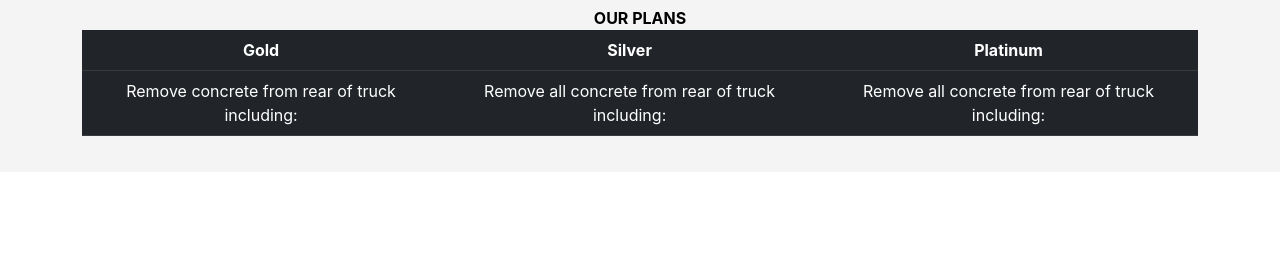
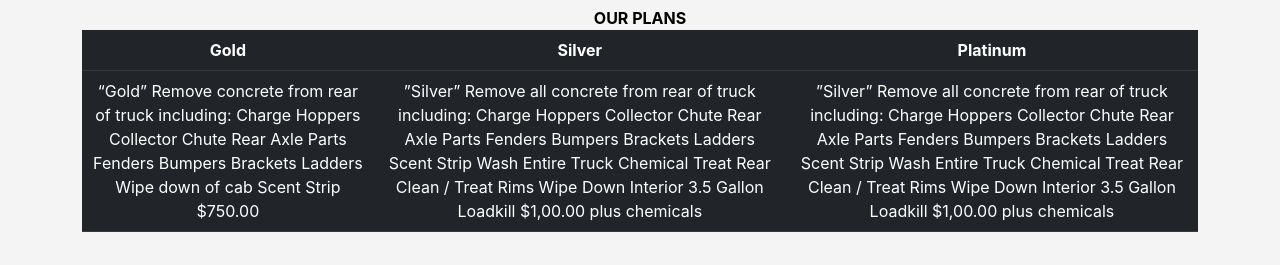
Before and after one commit to Emarroquin1/ReactSalazarService, a React (Create React App) app: page / in a window 1280 px wide. Shown: the part 2862-3127 px from the top of the page. Before the commit the page ends 3034 px from the top, so only its background shows below. Built offline with nearby package versions, Linux system fonts and the light colour scheme.

Commit message:
React app Salazar Service

```diff
--- a/package.json
+++ b/package.json
@@ -1,5 +1,5 @@
 {
-  "homepage": "https://emarroquin1.github.io/salazarServiceV2/",
+  "homepage": "https://emarroquin1.github.io/ReactSalazarService",
   "name": "prueba1",
   "version": "0.1.0",
   "private": true,
--- a/src/componentes/Service.jsx
+++ b/src/componentes/Service.jsx
@@ -302,20 +302,80 @@ the plan according to their needs and wants.
 <tr>
 
 <td>
+
+“Gold”
+
 Remove concrete from rear of truck including:
+
+Charge Hoppers
+Collector Chute
+Rear Axle Parts
+Fenders
+Bumpers
+Brackets
+Ladders
+Wipe down of cab
+Scent Strip
+
+
+$750.00
 
 
 </td>
 
 <td>
 
+”Silver”
+
 Remove all concrete from rear of truck including:
+
+
+Charge Hoppers
+Collector Chute
+Rear Axle Parts
+Fenders
+Bumpers
+Brackets
+Ladders
+Scent Strip
+Wash Entire Truck
+Chemical Treat Rear
+Clean / Treat  Rims
+Wipe Down Interior
+3.5 Gallon Loadkill
+
+
+
+
+$1,00.00 plus chemicals
 
 </td>
 
 <td>
 
+”Silver”
+
 Remove all concrete from rear of truck including:
+
+
+Charge Hoppers
+Collector Chute
+Rear Axle Parts
+Fenders
+Bumpers
+Brackets
+Ladders
+Scent Strip
+Wash Entire Truck
+Chemical Treat Rear
+Clean / Treat  Rims
+Wipe Down Interior
+3.5 Gallon Loadkill
+
+
+
+
+$1,00.00 plus chemicals
 
 </td>
 
```
